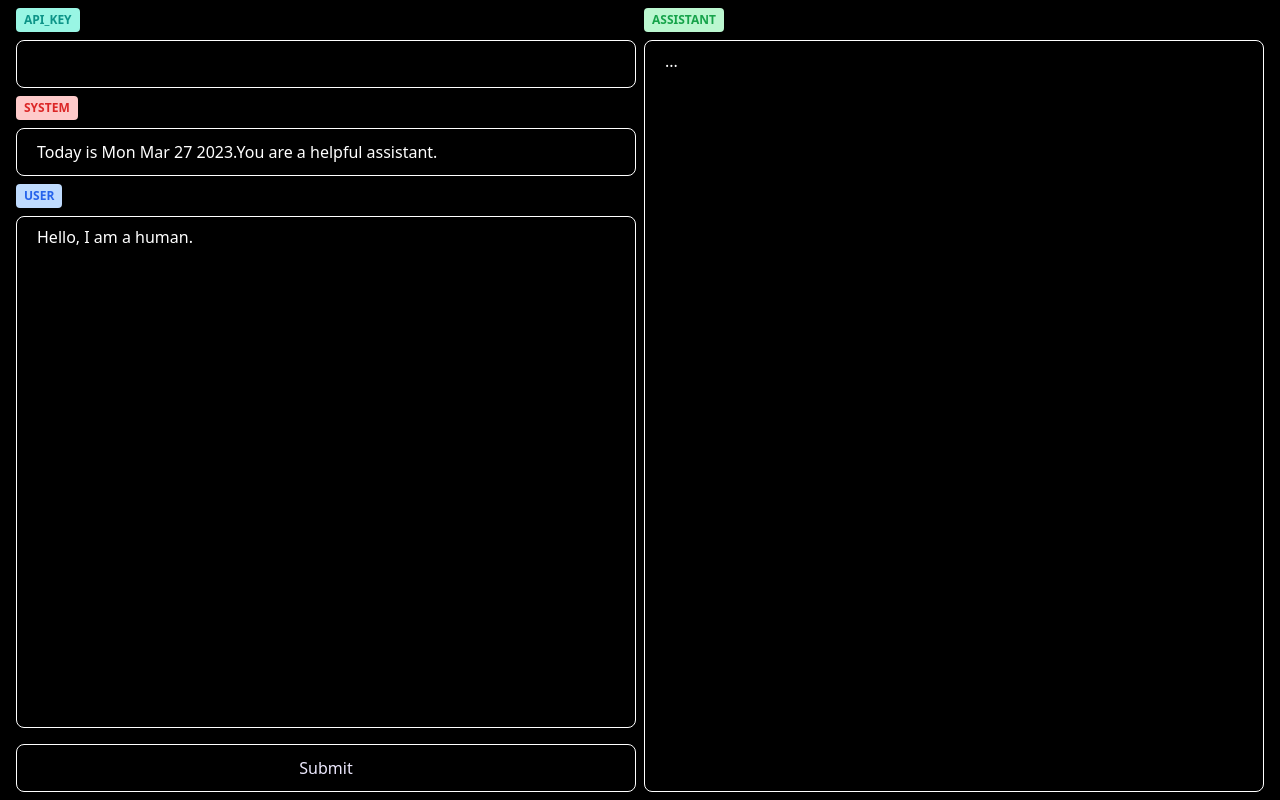
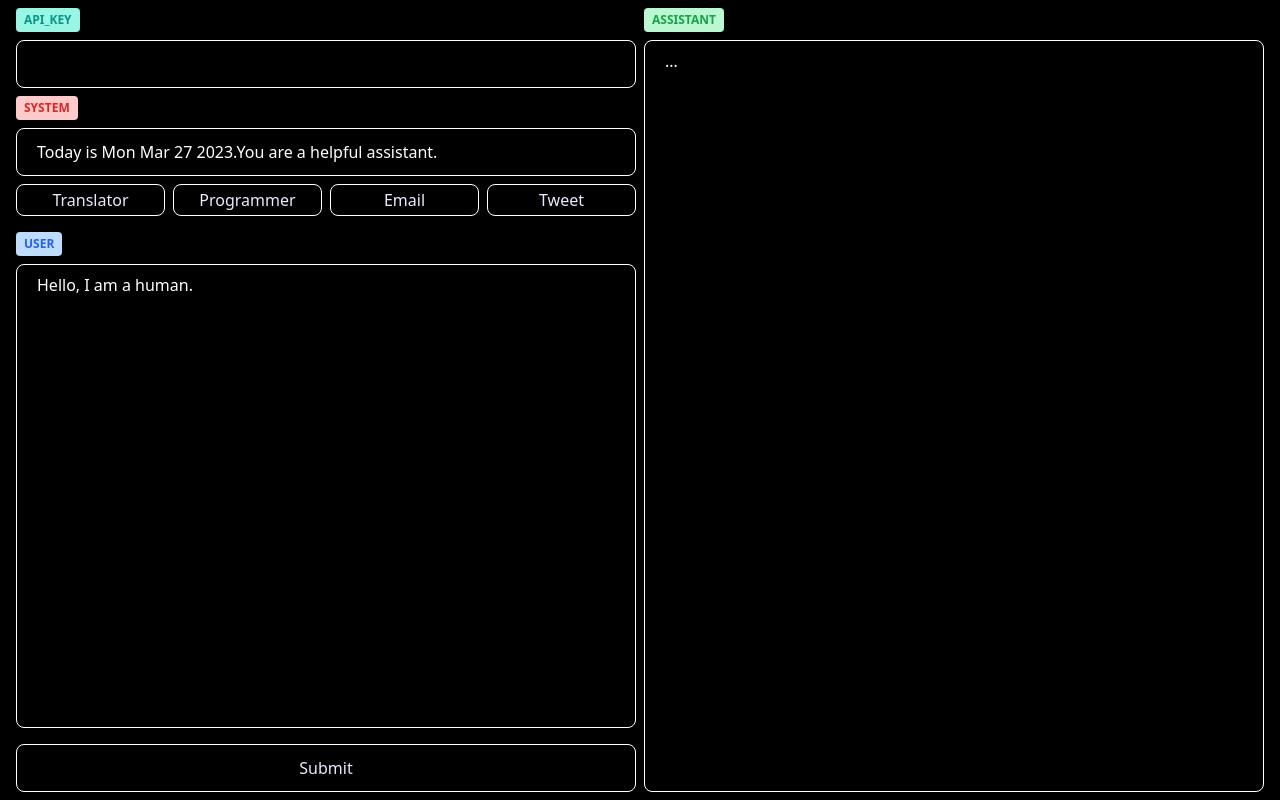
Before and after one commit to discountry/chatgpt-toolbox, a Next.js app: page / in a window 1280 px wide. Built offline with nearby package versions, Linux system fonts and the light colour scheme.

Commit message:
add roles

```diff
--- a/app/App.tsx
+++ b/app/App.tsx
@@ -29,6 +29,10 @@ export default function App({
   const storeApiKey = (e: { target: { value: SetStateAction<string> } }) => {
     setApiKey(e.target.value);
     localStorage.setItem("apiKey", String(e.target.value));
+  };
+
+  const handleRoleChange = (direction: string) => {
+    setDirection(direction);
   };
 
   const handleSubmitPromptBtnClicked = () => {
@@ -140,6 +144,50 @@ export default function App({
                 />
               </label>
             </div>
+            <div className="flex-none">
+              <div className="flex gap-2 my-2">
+                <button
+                  className="h-8 w-full text-violet-100 border border-white hover:bg-slate-600 rounded-lg shadow-lg"
+                  onClick={() =>
+                    handleRoleChange(
+                      "Translate any message you received to professional English."
+                    )
+                  }
+                >
+                  Translator
+                </button>
+                <button
+                  className="h-8 w-full text-violet-100 border border-white hover:bg-slate-600 rounded-lg shadow-lg"
+                  onClick={() =>
+                    handleRoleChange(
+                      "Your are a professional programmer. Answer the question with code example if necessary."
+                    )
+                  }
+                >
+                  Programmer
+                </button>
+                <button
+                  className="h-8 w-full text-violet-100 border border-white hover:bg-slate-600 rounded-lg shadow-lg"
+                  onClick={() =>
+                    handleRoleChange(
+                      "Transcript the message into a professional email."
+                    )
+                  }
+                >
+                  Email
+                </button>
+                <button
+                  className="h-8 w-full text-violet-100 border border-white hover:bg-slate-600 rounded-lg shadow-lg"
+                  onClick={() =>
+                    handleRoleChange(
+                      "Transcript the message into a tweet from top influencer."
+                    )
+                  }
+                >
+                  Tweet
+                </button>
+              </div>
+            </div>
             <div className="pb-12 grow">
               <label>
                 <span className="inline-block px-2 py-1 my-2 text-xs font-semibold text-blue-600 uppercase bg-blue-200 rounded">
--- a/app/components/ChatBox.tsx
+++ b/app/components/ChatBox.tsx
@@ -53,7 +53,7 @@ const ChatBox = () => {
         1024,
         systemPrompt
           ? systemPrompt
-          : "You are chatgpt3.5, a chatbot that uses OpenAI's GPT-3 API.",
+          : "You are a helpful assistant.",
         getLongestArray(messages),
         "chat"
       );
```
